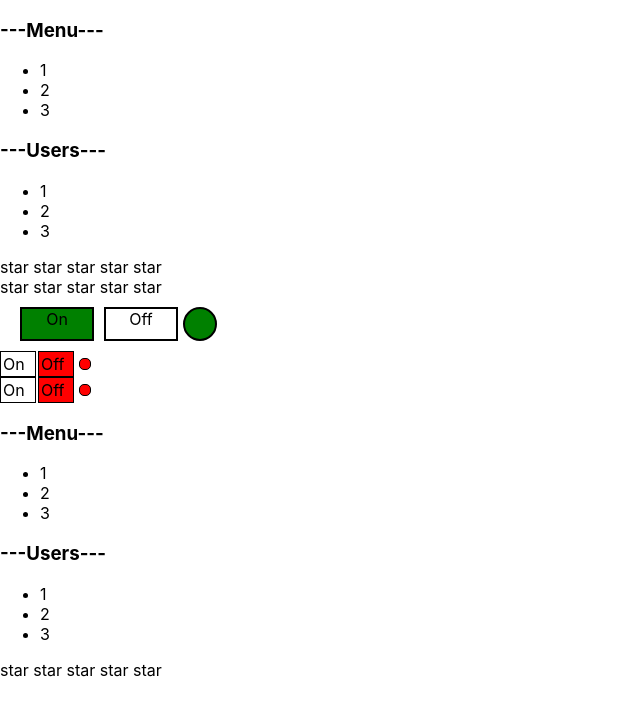
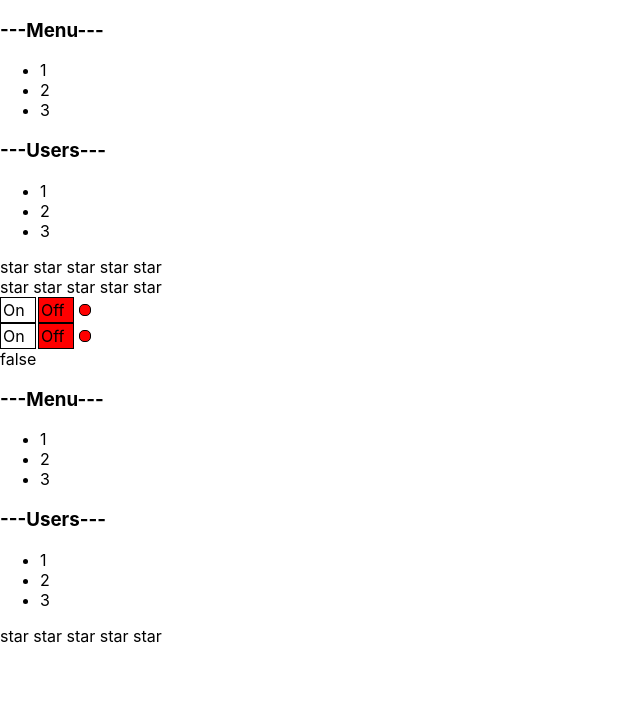
Before and after one commit to YuliyaMartinchuk/ReactVeryDetailed, a React (Create React App) app: page / in a window 1280 px wide. Shown: the top 716 px of the page, without its empty margins (0-640 px from the left). Built offline with nearby package versions, Linux system fonts and the light colour scheme.

Commit message:
add callBack in OnOff.tsx,UncontrolledOnOff

```diff
--- a/src/App.tsx
+++ b/src/App.tsx
@@ -2,15 +2,17 @@
 import './App.css';
 import Accordion from "./components/Accordion/Accordion";
 import {Rating, RatingValueType} from "./components/Rating/Rating";
-import {OnOff} from "./components/OnOff/OnOff";
-import {OnOff2} from "./components/OnOff(ver2)/OnOff2";
+import {MyOnOff} from "./components/MyOnOff/MyOnOff";
+import {UncontrolledOnOff} from "./components/UncontrolledOnOff/UncontrolledOnOff";
 import UncontrolledAccordion from "./components/UncontrolledAccordion/UncontrolledAccordion";
 import {UncontrolledRating} from "./components/UncontrolledRating/UncontrolledRating";
+import {OnOff} from "./components/OnOff/OnOff";
 
 
 function App() {
     const [ratingValue, setRatingValue] = useState<RatingValueType>(0)
     const [accordionCollapsed, setAccordionCollapsed] = useState<boolean>(false)
+    const [switchOn, setSwitchOn] = useState<boolean>(false)
     console.log("App rendering")
     return (
         <div>
@@ -22,9 +24,9 @@
             <Accordion titleValue={"Users"} collapsed={accordionCollapsed} onChange={()=>setAccordionCollapsed(!accordionCollapsed)}/>
             <Rating value={ratingValue} onClick={setRatingValue}/>
             <Rating value={ratingValue} onClick={setRatingValue}/>
-            <OnOff/>
-            <OnOff2/>
-            <OnOff2/>
+            {/*<MyOnOff />*/}
+            <OnOff  on={switchOn} onChange={setSwitchOn}/>
+            <UncontrolledOnOff  onChange={setSwitchOn}/> {switchOn.toString()}
             <UncontrolledAccordion titleValue={"Menu"}/>
             <UncontrolledAccordion titleValue={"Users"}/>
             <UncontrolledRating/>
--- /dev/null
+++ b/src/components/MyOnOff/MyOnOff.tsx
@@ -0,0 +1,25 @@
+import s from "./MyOnOff.module.css"
+import React, {useState} from "react";
+
+// export type OnOffPropsType = {
+//     on: boolean
+// }
+
+export function MyOnOff() {
+    let [on,setOn]=useState(true)
+    return (
+        <div className={s.container}>
+            <div className={`${s.switch} ${on && s.switchOn}` } onClick={()=>{setOn(true)}}>On</div>
+            <div className={`${s.switch} ${!on && s.switchOff}` } onClick={()=>{setOn(false)}}>Off</div>
+            <div className={`${s.circle} ${on && s.circleOn} || ${!on && s.circleOff}`  }></div>
+                <div></div>
+                </div>
+                )
+            }
+
+
+
+// <div className={s.container}>
+//     <div className={`${s.switch} ${props.on && s.switchOn}` } onClick={()=>{}}>On</div>
+//     <div className={`${s.switch} ${!props.on && s.switchOff}` }>Off</div>
+//     <div className={`${s.circle} ${props.on && s.circleOn} || ${!props.on && s.circleOff}`  }></div>
--- a/src/components/OnOff/OnOff.tsx
+++ b/src/components/OnOff/OnOff.tsx
@@ -1,25 +1,51 @@
-import s from "./OnOff.module.css"
 import React, {useState} from "react";
 
-// export type OnOffPropsType = {
-//     on: boolean
-// }
+type PropsType = {
+    on:boolean
+    onChange: (on:boolean)=>void
 
-export function OnOff() {
-    let [on,setOn]=useState(true)
-    return (
-        <div className={s.container}>
-            <div className={`${s.switch} ${on && s.switchOn}` } onClick={()=>{setOn(true)}}>On</div>
-            <div className={`${s.switch} ${!on && s.switchOff}` } onClick={()=>{setOn(false)}}>Off</div>
-            <div className={`${s.circle} ${on && s.circleOn} || ${!on && s.circleOff}`  }></div>
-                <div></div>
-                </div>
-                )
-            }
+}
 
+export const OnOff = (props:PropsType)=>{
+    console.log("OnOf rendering")
 
+    // let [on,setOn]  = useState(false)
 
-// <div className={s.container}>
-//     <div className={`${s.switch} ${props.on && s.switchOn}` } onClick={()=>{}}>On</div>
-//     <div className={`${s.switch} ${!props.on && s.switchOff}` }>Off</div>
-//     <div className={`${s.circle} ${props.on && s.circleOn} || ${!props.on && s.circleOff}`  }></div>
+    console.log("On:" + props.on)
+
+    const onStyle = {
+        width: "30px",
+        height: "20px",
+        border: "1px solid black",
+        display:"inline-block",
+        padding: "2px",
+        backgroundColor: props.on ? "green": "white"
+    }
+    const offStyle = {
+        width: "30px",
+        height: "20px",
+        border: "1px solid black",
+        display:"inline-block",
+        marginLeft: "2px",
+        padding: "2px",
+        backgroundColor: props.on ? "white": "red"
+    }
+    const indicatorStyle = {
+        width: "10px",
+        height: "10px",
+        borderRadius: "5px",
+        border: "1px solid black",
+        display:"inline-block",
+        marginLeft: "5px",
+        backgroundColor: props.on ? "green": "red"
+    }
+
+    return <div>
+
+        <div style={onStyle} onClick={()=>{props.onChange(true)}}>On</div>
+        <div style={offStyle} onClick={()=>{props.onChange(false)}}>Off</div>
+        {/*<div style={onStyle} onClick={()=>{setOn(true)}}>On</div>*/}
+        {/*<div style={offStyle}  onClick={()=>{setOn(false)}}>Off</div>*/}
+        <div style={indicatorStyle}> </div>
+    </div>
+}
--- a/src/components/OnOff(ver2)/OnOff2.tsx
+++ b/src/components/UncontrolledOnOff/UncontrolledOnOff.tsx
@@ -1,10 +1,11 @@
 import React, {useState} from "react";
 
 type PropsType = {
+    onChange: (on:boolean)=>void
     // on:boolean
 }
 
-export const OnOff2 = (props:PropsType)=>{
+export const UncontrolledOnOff = (props:PropsType)=>{
     console.log("OnOf rendering")
 
     let [on,setOn]  = useState(false)
@@ -38,9 +39,18 @@
         backgroundColor: on ? "green": "red"
     }
 
+    const onClicked = ()=> {
+        setOn(true)
+        props.onChange(true)
+    }
+    const offClicked = ()=> {
+        setOn(false)
+        props.onChange(false)
+    }
+
     return <div>
-        <div style={onStyle} onClick={()=>{setOn(true)}}>On</div>
-        <div style={offStyle}  onClick={()=>{setOn(false)}}>Off</div>
+        <div style={onStyle} onClick={onClicked}>On</div>
+        <div style={offStyle}  onClick={offClicked}>Off</div>
         <div style={indicatorStyle}> </div>
     </div>
 }
```
Also changed, not shown: src/components/MyOnOff/MyOnOff.module.css (renamed from src/components/OnOff/OnOff.module.css).
